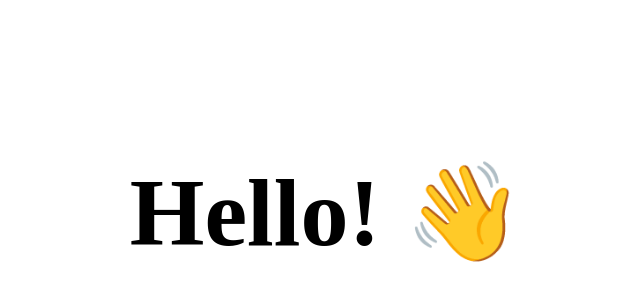
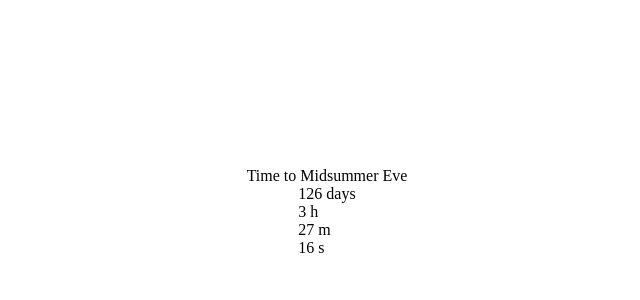
Before and after one commit to patrick-mcgreal-dev/nc-frontend-challenge, an Angular app: page / in a window 1280 px wide. Shown: the part 188-488 px from the top of the page, without its empty margins (313-953 px from the left). Built offline with nearby package versions, Linux system fonts and the light colour scheme.

Commit message:
display default midsummer countdown

```diff
--- a/angular.json
+++ b/angular.json
@@ -82,5 +82,8 @@
         }
       }
     }
+  },
+  "cli": {
+    "analytics": false
   }
 }
--- a/src/app/app.component.html
+++ b/src/app/app.component.html
@@ -1,6 +1,11 @@
-
 <main class="main">
-  <h1>Hello! 👋</h1>
+  <div>Time to {{ eventTitle }}</div>
+  <div>
+    <div>{{ deltaTime.days }} days</div>
+    <div>{{ deltaTime.hours }} h</div>
+    <div>{{ deltaTime.minutes }} m</div>
+    <div>{{ deltaTime.seconds }} s</div>
+  </div>
 </main>
 
 <router-outlet />
--- a/src/app/app.component.scss
+++ b/src/app/app.component.scss
@@ -3,6 +3,7 @@ main {
   width: 100%;
   min-height: 100vh;
   display: flex;
+  flex-direction: column;
   justify-content: center;
   align-items: center;
   position: relative;
--- a/src/app/app.component.ts
+++ b/src/app/app.component.ts
@@ -1,4 +1,4 @@
-import { Component } from '@angular/core'
+import { Component, Input } from '@angular/core'
 import { RouterOutlet } from '@angular/router'
 
 @Component({
@@ -10,4 +10,30 @@ import { RouterOutlet } from '@angular/router'
 })
 export class AppComponent {
   title = 'FrontendChallenge'
+
+  @Input() eventTitle: string = 'Midsummer Eve'
+  @Input() eventDate: Date = new Date(2025, 6, 21)
+
+  deltaTime = { days: 0, hours: 0, minutes: 0, seconds: 0 };
+
+  ngOnInit() {
+    // https://stackoverflow.com/questions/13903897/javascript-return-number-of-days-hours-minutes-seconds-between-two-dates
+
+    let deltaSeconds = Math.abs(this.eventDate.getTime() - new Date().getTime()) / 1000;
+
+    // calculate whole days, removing the remainder
+    this.deltaTime.days = Math.floor(deltaSeconds / 86400);
+    deltaSeconds -= this.deltaTime.days * 86400;
+
+    // calculate whole hours, removing the remainder
+    this.deltaTime.hours = Math.floor(deltaSeconds / 3600) % 24;
+    deltaSeconds -= this.deltaTime.hours * 3600;
+
+    // calculate whole minutes, removing the remainder
+    this.deltaTime.minutes = Math.floor(deltaSeconds / 60) % 60;
+    deltaSeconds -= this.deltaTime.minutes * 60;
+
+    // remaining time in seconds
+    this.deltaTime.seconds = Math.floor(deltaSeconds);
+  }
 }
```
